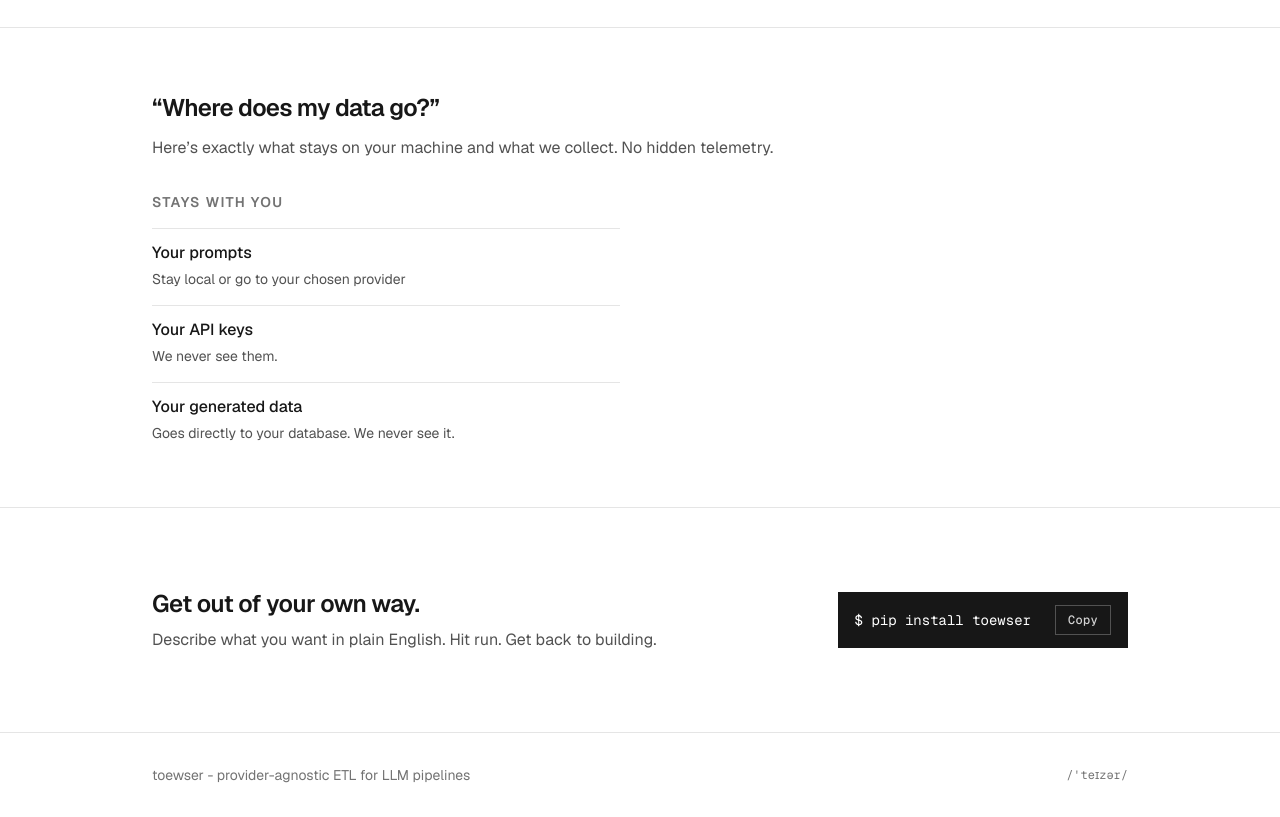
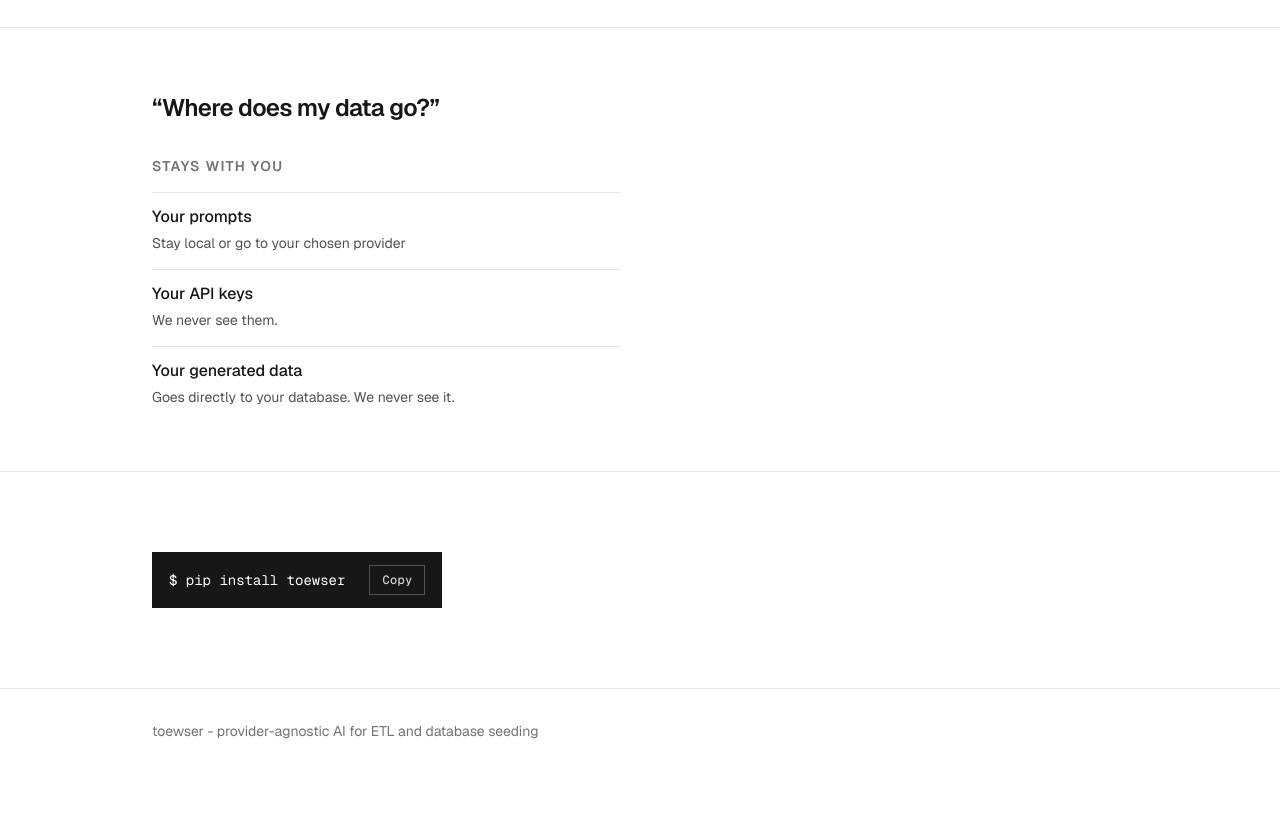
Before and after one commit to MightyTMZ/toewser-dev, a Next.js app: page / in a window 1280 px wide. Shown: the part 3060-3877 px from the top of the page. After the commit the page ends 3833 px from the top, so only its background shows below. Built offline with nearby package versions, Linux system fonts and the light colour scheme.

Commit message:
Footer edit

```diff
--- a/app/page.tsx
+++ b/app/page.tsx
@@ -176,7 +176,7 @@ export default function Home() {
         <section className="border-t border-neutral-200">
           <div className="mx-auto max-w-5xl px-6 py-16">
             <h2 className="text-2xl font-semibold tracking-tight">
-              Why engineers reach for it
+              We solve the pain points of building with language models
             </h2>
             <div className="mt-8 overflow-x-auto">
               <table className="w-full min-w-[640px] border-collapse text-left">
@@ -211,10 +211,6 @@ export default function Home() {
             <h2 className="text-2xl font-semibold tracking-tight">
               &ldquo;Where does my data go?&rdquo;
             </h2>
-            <p className="mt-3 max-w-2xl text-neutral-600">
-              Here&rsquo;s exactly what stays on your machine and what we collect.
-              No hidden telemetry.
-            </p>
 
             <div className="mt-8 grid gap-10 sm:grid-cols-2">
               <div>
@@ -237,15 +233,6 @@ export default function Home() {
         {/* Bottom CTA */}
         <section className="border-t border-neutral-200">
           <div className="mx-auto flex max-w-5xl flex-col items-start gap-6 px-6 py-20 sm:flex-row sm:items-center sm:justify-between">
-            <div>
-              <h2 className="text-2xl font-semibold tracking-tight">
-                Get out of your own way.
-              </h2>
-              <p className="mt-2 text-neutral-600">
-                Describe what you want in plain English. Hit run. Get back to
-                building.
-              </p>
-            </div>
             <div className="flex items-center gap-2 border border-neutral-900 bg-neutral-900 px-4 py-3 font-mono text-sm text-white">
               <span>$ {INSTALL_CMD}</span>
               <CopyButton
@@ -259,8 +246,7 @@ export default function Home() {
 
       <footer className="border-t border-neutral-200">
         <div className="mx-auto flex max-w-5xl flex-col items-start justify-between gap-2 px-6 py-8 text-sm text-neutral-500 sm:flex-row sm:items-center">
-          <span>toewser - provider-agnostic ETL for LLM pipelines</span>
-          <span className="font-mono text-xs">/ˈteɪzər/</span>
+          <span>toewser - provider-agnostic AI for ETL and database seeding</span>
         </div>
       </footer>
     </div>
```
